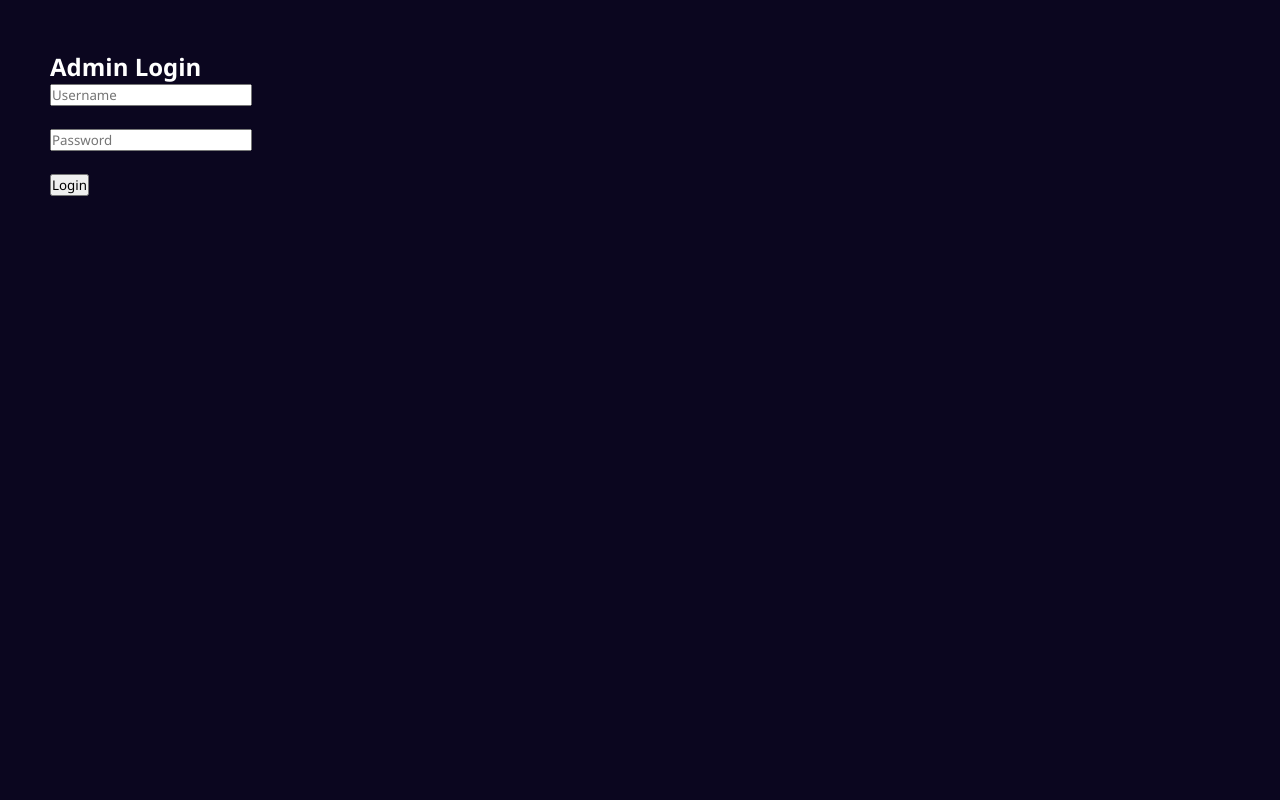
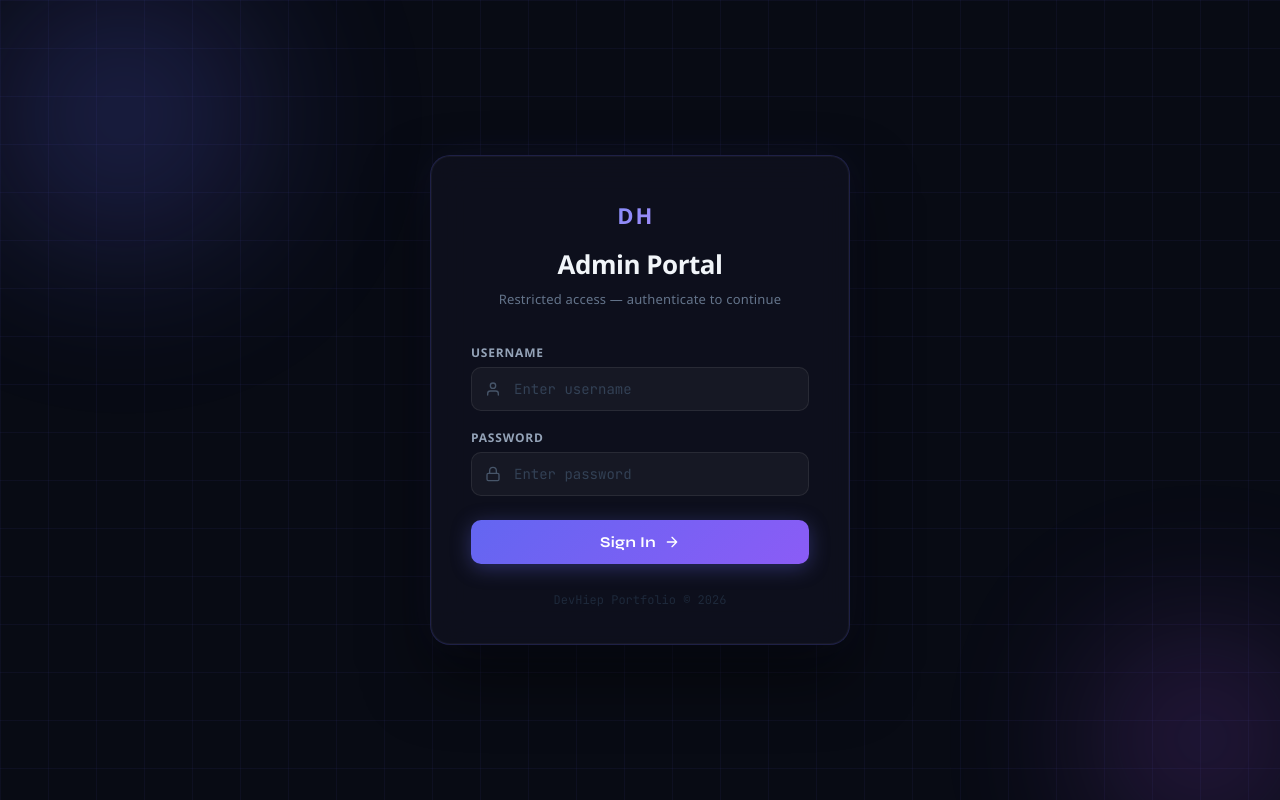
Before and after one commit to lchiep/devhiep-portfolio, a React (Vite) app: page /login in a window 1280 px wide. Built offline with nearby package versions, Linux system fonts and the light colour scheme; no server answers.

Commit message:
feat: redesign login UI liquid glass + fix server error

```diff
--- /dev/null
+++ b/src/pages/Login.css
@@ -0,0 +1,296 @@
+/* ===========================
+   LOGIN PAGE — DEVHIEP ADMIN
+   =========================== */
+
+@import url('https://fonts.googleapis.com/css2?family=JetBrains+Mono:wght@400;500;700&family=Syne:wght@400;600;700;800&display=swap');
+
+/* ROOT */
+.login-root {
+  min-height: 100vh;
+  display: flex;
+  align-items: center;
+  justify-content: center;
+  background: #080b14;
+  font-family: 'Syne', sans-serif;
+  position: relative;
+  overflow: hidden;
+  opacity: 0;
+  transform: translateY(16px);
+  transition: opacity 0.5s ease, transform 0.5s ease;
+}
+
+.login-root.mounted {
+  opacity: 1;
+  transform: translateY(0);
+}
+
+/* BACKGROUND */
+.login-bg {
+  position: absolute;
+  inset: 0;
+  pointer-events: none;
+}
+
+.login-grid {
+  position: absolute;
+  inset: 0;
+  background-image:
+    linear-gradient(rgba(99, 102, 241, 0.06) 1px, transparent 1px),
+    linear-gradient(90deg, rgba(99, 102, 241, 0.06) 1px, transparent 1px);
+  background-size: 48px 48px;
+}
+
+.login-glow {
+  position: absolute;
+  border-radius: 50%;
+  filter: blur(80px);
+  opacity: 0.35;
+}
+
+.glow-1 {
+  width: 400px;
+  height: 400px;
+  background: radial-gradient(circle, #6366f1 0%, transparent 70%);
+  top: -100px;
+  left: -100px;
+  animation: glow-drift 8s ease-in-out infinite alternate;
+}
+
+.glow-2 {
+  width: 300px;
+  height: 300px;
+  background: radial-gradient(circle, #a855f7 0%, transparent 70%);
+  bottom: -80px;
+  right: -60px;
+  animation: glow-drift 10s ease-in-out infinite alternate-reverse;
+}
+
+@keyframes glow-drift {
+  from { transform: translate(0, 0); }
+  to   { transform: translate(30px, 20px); }
+}
+
+/* CARD */
+.login-card {
+  position: relative;
+  z-index: 10;
+  width: 100%;
+  max-width: 420px;
+  margin: 0 24px;
+  background: rgba(15, 17, 30, 0.85);
+  border: 1px solid rgba(99, 102, 241, 0.2);
+  border-radius: 20px;
+  padding: 44px 40px 36px;
+  backdrop-filter: blur(20px);
+  box-shadow:
+    0 0 0 1px rgba(255,255,255,0.04) inset,
+    0 32px 64px rgba(0, 0, 0, 0.5),
+    0 0 40px rgba(99, 102, 241, 0.08);
+}
+
+/* HEADER */
+.login-header {
+  text-align: center;
+  margin-bottom: 36px;
+}
+
+.login-logo {
+  display: inline-flex;
+  align-items: center;
+  gap: 2px;
+  font-family: 'JetBrains Mono', monospace;
+  font-size: 22px;
+  font-weight: 700;
+  margin-bottom: 16px;
+  background: linear-gradient(135deg, #818cf8, #a78bfa);
+  -webkit-background-clip: text;
+  -webkit-text-fill-color: transparent;
+  background-clip: text;
+}
+
+.logo-bracket {
+  opacity: 0.6;
+  font-size: 20px;
+}
+
+.logo-text {
+  font-size: 22px;
+  letter-spacing: 2px;
+}
+
+.login-title {
+  font-size: 26px;
+  font-weight: 800;
+  color: #f1f5f9;
+  margin: 0 0 8px;
+  letter-spacing: -0.5px;
+}
+
+.login-subtitle {
+  font-size: 13px;
+  color: #64748b;
+  margin: 0;
+  font-weight: 400;
+  letter-spacing: 0.2px;
+}
+
+/* FORM */
+.login-form {
+  display: flex;
+  flex-direction: column;
+  gap: 18px;
+}
+
+.field-group {
+  display: flex;
+  flex-direction: column;
+  gap: 6px;
+}
+
+.field-label {
+  font-size: 12px;
+  font-weight: 600;
+  color: #94a3b8;
+  letter-spacing: 0.8px;
+  text-transform: uppercase;
+  transition: color 0.2s;
+}
+
+.field-group:focus-within .field-label {
+  color: #818cf8;
+}
+
+.field-wrap {
+  position: relative;
+  display: flex;
+  align-items: center;
+}
+
+.field-icon {
+  position: absolute;
+  left: 14px;
+  color: #475569;
+  display: flex;
+  align-items: center;
+  transition: color 0.2s;
+  pointer-events: none;
+}
+
+.field-wrap:focus-within .field-icon {
+  color: #818cf8;
+}
+
+.field-input {
+  width: 100%;
+  padding: 12px 14px 12px 42px;
+  background: rgba(255, 255, 255, 0.04);
+  border: 1px solid rgba(255, 255, 255, 0.08);
+  border-radius: 10px;
+  color: #f1f5f9;
+  font-size: 14px;
+  font-family: 'JetBrains Mono', monospace;
+  outline: none;
+  transition: border-color 0.2s, background 0.2s, box-shadow 0.2s;
+  box-sizing: border-box;
+}
+
+.field-input::placeholder {
+  color: #334155;
+}
+
+.field-input:focus {
+  border-color: rgba(99, 102, 241, 0.5);
+  background: rgba(99, 102, 241, 0.05);
+  box-shadow: 0 0 0 3px rgba(99, 102, 241, 0.1);
+}
+
+/* ERROR */
+.login-error {
+  display: flex;
+  align-items: center;
+  gap: 7px;
+  padding: 10px 14px;
+  background: rgba(239, 68, 68, 0.08);
+  border: 1px solid rgba(239, 68, 68, 0.2);
+  border-radius: 8px;
+  color: #f87171;
+  font-size: 13px;
+  font-weight: 500;
+  animation: shake 0.35s ease;
+}
+
+@keyframes shake {
+  0%, 100% { transform: translateX(0); }
+  25%       { transform: translateX(-6px); }
+  75%       { transform: translateX(6px); }
+}
+
+/* BUTTON */
+.login-btn {
+  display: flex;
+  align-items: center;
+  justify-content: center;
+  gap: 8px;
+  margin-top: 6px;
+  padding: 13px;
+  background: linear-gradient(135deg, #6366f1, #8b5cf6);
+  border: none;
+  border-radius: 10px;
+  color: #fff;
+  font-size: 15px;
+  font-weight: 700;
+  font-family: 'Syne', sans-serif;
+  letter-spacing: 0.3px;
+  cursor: pointer;
+  transition: opacity 0.2s, transform 0.15s, box-shadow 0.2s;
+  box-shadow: 0 4px 20px rgba(99, 102, 241, 0.35);
+}
+
+.login-btn:hover:not(:disabled) {
+  opacity: 0.9;
+  transform: translateY(-1px);
+  box-shadow: 0 8px 28px rgba(99, 102, 241, 0.45);
+}
+
+.login-btn:active:not(:disabled) {
+  transform: translateY(0);
+}
+
+.login-btn:disabled {
+  opacity: 0.7;
+  cursor: not-allowed;
+}
+
+/* SPINNER */
+.spinner {
+  width: 16px;
+  height: 16px;
+  border: 2px solid rgba(255,255,255,0.3);
+  border-top-color: #fff;
+  border-radius: 50%;
+  animation: spin 0.7s linear infinite;
+  flex-shrink: 0;
+}
+
+@keyframes spin {
+  to { transform: rotate(360deg); }
+}
+
+/* FOOTER */
+.login-footer {
+  text-align: center;
+  margin-top: 28px;
+  font-size: 12px;
+  color: #1e293b;
+  font-family: 'JetBrains Mono', monospace;
+}
+
+/* RESPONSIVE */
+@media (max-width: 480px) {
+  .login-card {
+    padding: 36px 24px 28px;
+  }
+  .login-title {
+    font-size: 22px;
+  }
+}
--- a/src/pages/Login.jsx
+++ b/src/pages/Login.jsx
@@ -1,31 +1,37 @@
 import { useState, useEffect } from "react"
 import { useNavigate } from "react-router-dom"
+import "./Login.css"
+
+const API_URL = import.meta.env.VITE_API_URL
 
 const Login = () => {
-
   const navigate = useNavigate()
 
   const [username, setUsername] = useState("")
   const [password, setPassword] = useState("")
   const [error, setError] = useState("")
   const [loading, setLoading] = useState(false)
+  const [mounted, setMounted] = useState(false)
+
+  // =========================
+  // MOUNT ANIMATION
+  // =========================
+  useEffect(() => {
+    const t = setTimeout(() => setMounted(true), 50)
+    return () => clearTimeout(t)
+  }, [])
 
   // =========================
   // AUTO REDIRECT IF LOGGED
   // =========================
-
   useEffect(() => {
     const token = localStorage.getItem("token")
-
-    if (token) {
-      navigate("/admin")
-    }
+    if (token) navigate("/admin")
   }, [navigate])
 
   // =========================
   // HANDLE LOGIN
   // =========================
-
   const handleSubmit = async (e) => {
     e.preventDefault()
 
@@ -38,16 +44,11 @@ const Login = () => {
       setLoading(true)
       setError("")
 
-      const res = await fetch("http://localhost:5000/api/auth/login", {
+      // ✅ FIX: dùng VITE_API_URL thay vì hardcode localhost
+      const res = await fetch(`${API_URL}/api/auth/login`, {
         method: "POST",
-        headers: {
-          "Content-Type": "application/json"
-        },
-        body: JSON.stringify({
-          username,
-          password
-        })
-
+        headers: { "Content-Type": "application/json" },
+        body: JSON.stringify({ username, password }),
       })
 
       const data = await res.json()
@@ -58,15 +59,11 @@ const Login = () => {
         return
       }
 
-      // SAVE TOKEN
       localStorage.setItem("token", data.token)
-
-      // REDIRECT ADMIN
       navigate("/admin", { replace: true })
-
     } catch (err) {
       console.error(err)
-      setError("Server error")
+      setError("Cannot connect to server. Please try again.")
     } finally {
       setLoading(false)
     }
@@ -75,47 +72,103 @@ const Login = () => {
   // =========================
 
   return (
-    <div style={{ padding: "50px" }}>
-      <h2>Admin Login</h2>
+    <div className={`login-root ${mounted ? "mounted" : ""}`}>
+      {/* Background grid */}
+      <div className="login-bg">
+        <div className="login-grid" />
+        <div className="login-glow glow-1" />
+        <div className="login-glow glow-2" />
+      </div>
 
-      {error && (
-        <p style={{ color: "red", marginBottom: "10px" }}>
-          {error}
-        </p>
-      )}
+      {/* Card */}
+      <div className="login-card">
+        {/* Header */}
+        <div className="login-header">
+          <div className="login-logo">
+            <span className="logo-bracket">&lt;</span>
+            <span className="logo-text">DH</span>
+            <span className="logo-bracket">/&gt;</span>
+          </div>
+          <h1 className="login-title">Admin Portal</h1>
+          <p className="login-subtitle">Restricted access — authenticate to continue</p>
+        </div>
 
-      <form onSubmit={handleSubmit}>
+        {/* Form */}
+        <form onSubmit={handleSubmit} className="login-form">
+          <div className={`field-group ${username ? "has-value" : ""}`}>
+            <label className="field-label">Username</label>
+            <div className="field-wrap">
+              <span className="field-icon">
+                <svg width="16" height="16" viewBox="0 0 24 24" fill="none" stroke="currentColor" strokeWidth="2" strokeLinecap="round" strokeLinejoin="round">
+                  <path d="M20 21v-2a4 4 0 0 0-4-4H8a4 4 0 0 0-4 4v2"/>
+                  <circle cx="12" cy="7" r="4"/>
+                </svg>
+              </span>
+              <input
+                className="field-input"
+                type="text"
+                placeholder="Enter username"
+                value={username}
+                onChange={e => { setUsername(e.target.value); setError("") }}
+                autoComplete="username"
+              />
+            </div>
+          </div>
 
-        <input
-          placeholder="Username"
-          value={username}
-          onChange={e => {
-            setUsername(e.target.value)
-            setError("")
-          }}
-          required
-        />
+          <div className={`field-group ${password ? "has-value" : ""}`}>
+            <label className="field-label">Password</label>
+            <div className="field-wrap">
+              <span className="field-icon">
+                <svg width="16" height="16" viewBox="0 0 24 24" fill="none" stroke="currentColor" strokeWidth="2" strokeLinecap="round" strokeLinejoin="round">
+                  <rect x="3" y="11" width="18" height="11" rx="2" ry="2"/>
+                  <path d="M7 11V7a5 5 0 0 1 10 0v4"/>
+                </svg>
+              </span>
+              <input
+                className="field-input"
+                type="password"
+                placeholder="Enter password"
+                value={password}
+                onChange={e => { setPassword(e.target.value); setError("") }}
+                autoComplete="current-password"
+              />
+            </div>
+          </div>
 
-        <br /><br />
+          {error && (
+            <div className="login-error">
+              <svg width="14" height="14" viewBox="0 0 24 24" fill="none" stroke="currentColor" strokeWidth="2" strokeLinecap="round" strokeLinejoin="round">
+                <circle cx="12" cy="12" r="10"/>
+                <line x1="12" y1="8" x2="12" y2="12"/>
+                <line x1="12" y1="16" x2="12.01" y2="16"/>
+              </svg>
+              {error}
+            </div>
+          )}
 
-        <input
-          type="password"
-          placeholder="Password"
-          value={password}
-          onChange={e => {
-            setPassword(e.target.value)
-            setError("")
-          }}
-          required
-        />
+          <button
+            type="submit"
+            className={`login-btn ${loading ? "loading" : ""}`}
+            disabled={loading}
+          >
+            {loading ? (
+              <>
+                <span className="spinner" />
+                Authenticating...
+              </>
+            ) : (
+              <>
+                Sign In
+                <svg width="16" height="16" viewBox="0 0 24 24" fill="none" stroke="currentColor" strokeWidth="2" strokeLinecap="round" strokeLinejoin="round">
+                  <path d="M5 12h14M12 5l7 7-7 7"/>
+                </svg>
+              </>
+            )}
+          </button>
+        </form>
 
-        <br /><br />
-
-        <button type="submit" disabled={loading}>
-          {loading ? "Logging in..." : "Login"}
-        </button>
-
-      </form>
+        <p className="login-footer">DevHiep Portfolio © {new Date().getFullYear()}</p>
+      </div>
     </div>
   )
 }
```
